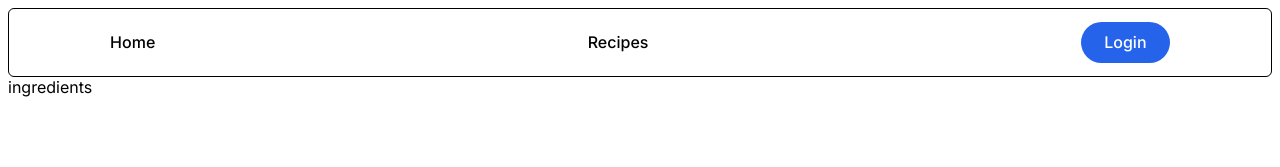
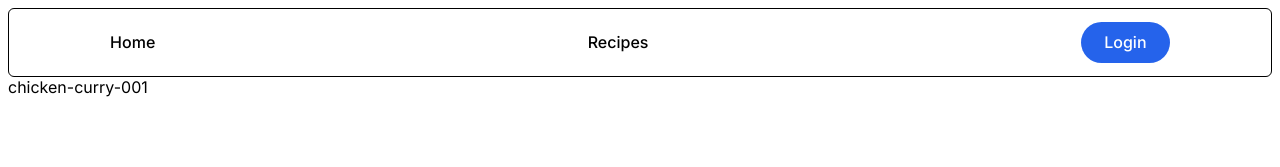
Before and after one commit to gluzandii/Recipe-Viewer, a React (Vite) app in the folder frontend-rv/: page /ingredients/chicken-curry-001 in a window 1280 px wide. Shown: the top 167 px of the page. Built offline with nearby package versions, Linux system fonts and the light colour scheme.

Commit message:
Start work on ingredients route.

```diff
--- a/frontend-rv/src/App.tsx
+++ b/frontend-rv/src/App.tsx
@@ -3,6 +3,7 @@ import {Route, Routes} from "react-router-dom";
 import Home from "./pages/home/Home.tsx";
 import Navbar from "./components/Navbar/Navbar.tsx";
 import Recipes from "./pages/recipes/Recipes.tsx";
+import Ingredients from "./pages/ingredients/Ingredients.tsx";
 
 export default function App() {
     return (
@@ -12,7 +13,7 @@ export default function App() {
                 <Route path="/" element={<Home/>}/>
                 <Route path="/recipes" element={<Recipes/>}/>
                 <Route path="/recipe/:recipeID" element={<div>recipe</div>}/>
-                <Route path="/ingredients/:ingredID" element={<div>ingredients</div>}/>
+                <Route path="/ingredients/:ingredID" element={<Ingredients/>}/>
                 <Route path="*" element={<div>not found</div>}/>
             </Routes>
         </main>
--- /dev/null
+++ b/frontend-rv/src/pages/ingredients/Ingredients.tsx
@@ -0,0 +1,6 @@
+import {useParams} from "react-router-dom";
+
+export default function Ingredients() {
+    const {ingredID} = useParams<{ ingredID: string }>()
+    return <>{ingredID}</>
+}
```
